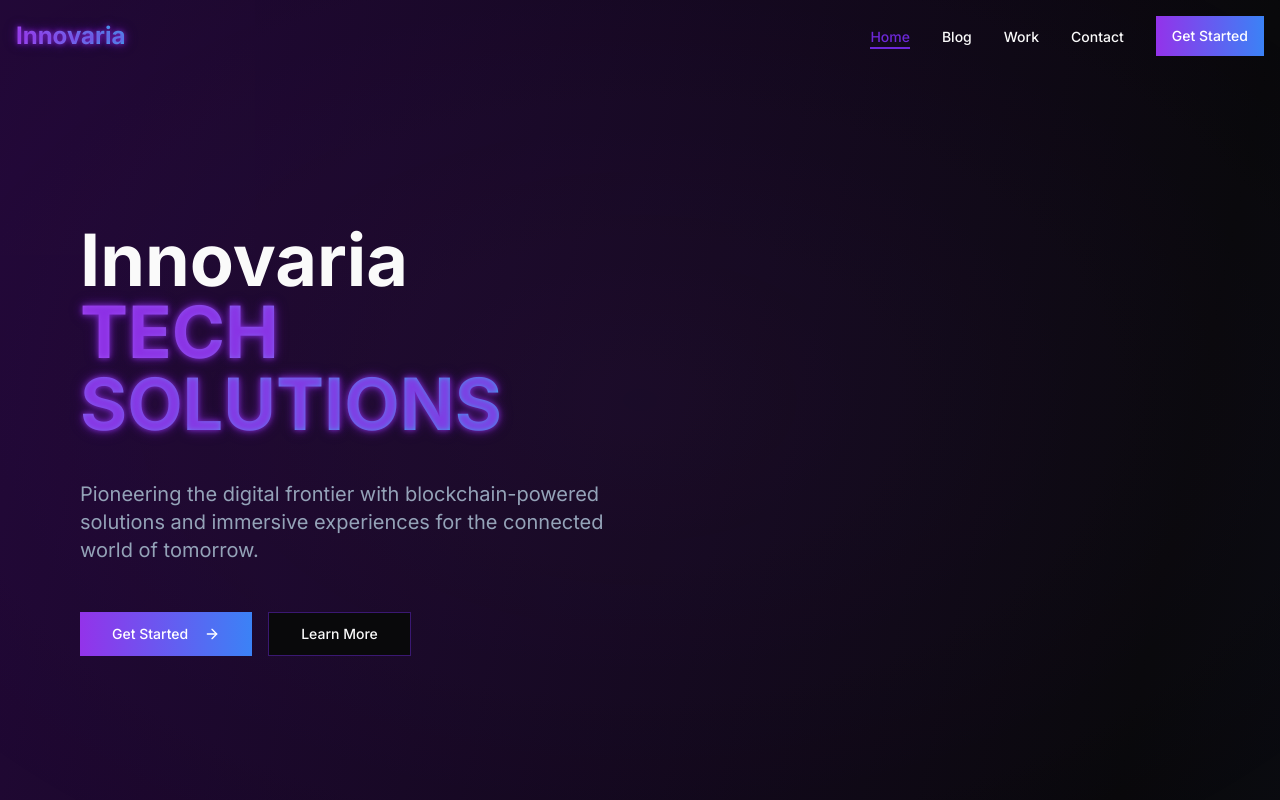
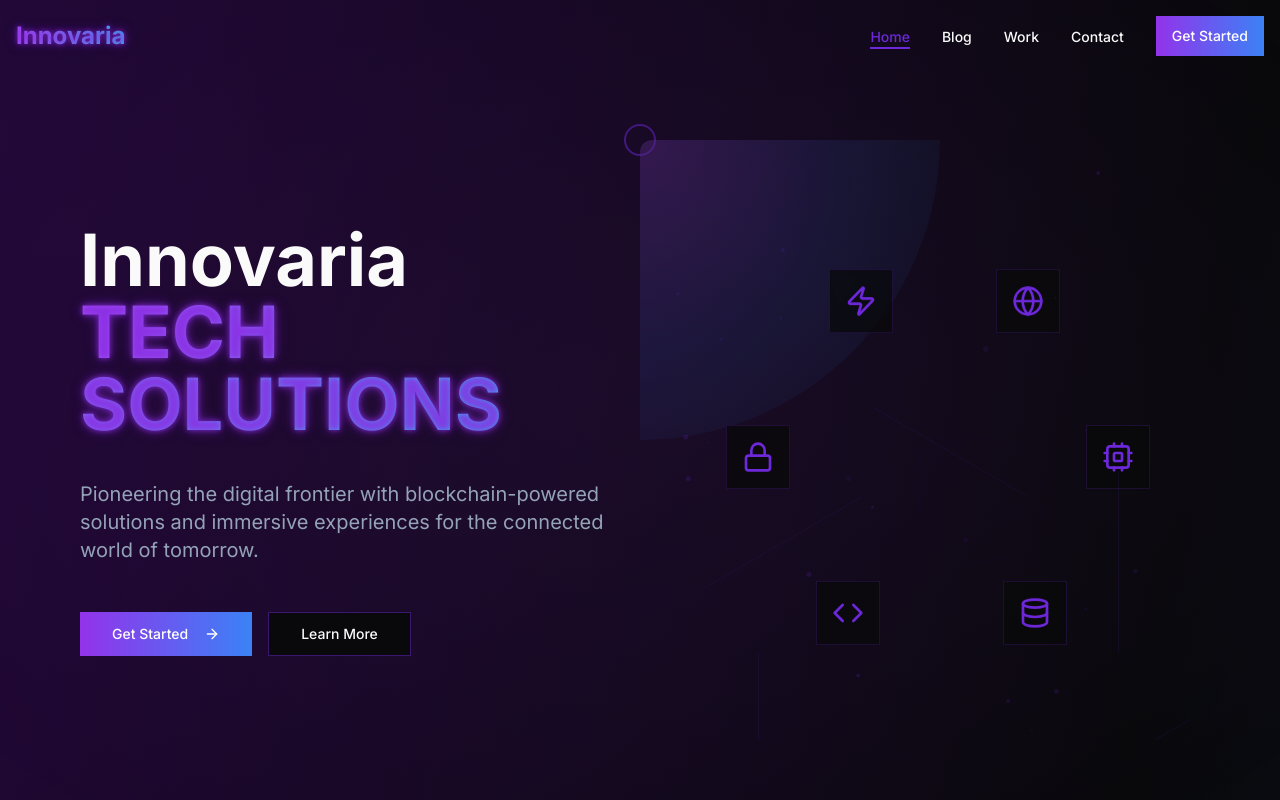
Before and after one commit to Muzided/cyberpunk-website, a Next.js app: page / in a window 1280 px wide. Shown: the top 800 px of the page. Built offline with nearby package versions, Linux system fonts and the light colour scheme.

Commit message:
added spline modal

```diff
--- a/components/hero-section.tsx
+++ b/components/hero-section.tsx
@@ -56,7 +56,7 @@ export default function HeroSection() {
         </div>
       </div>
      <div className="h-[600px]   w-1/2   border-blue-300/5 rounded-xl  from-transparent to-slate-900/50 " >
-      {/* <SplineModalSection/> */}
+      <SplineModalSection/>
       </div>
 
     </section>
```
